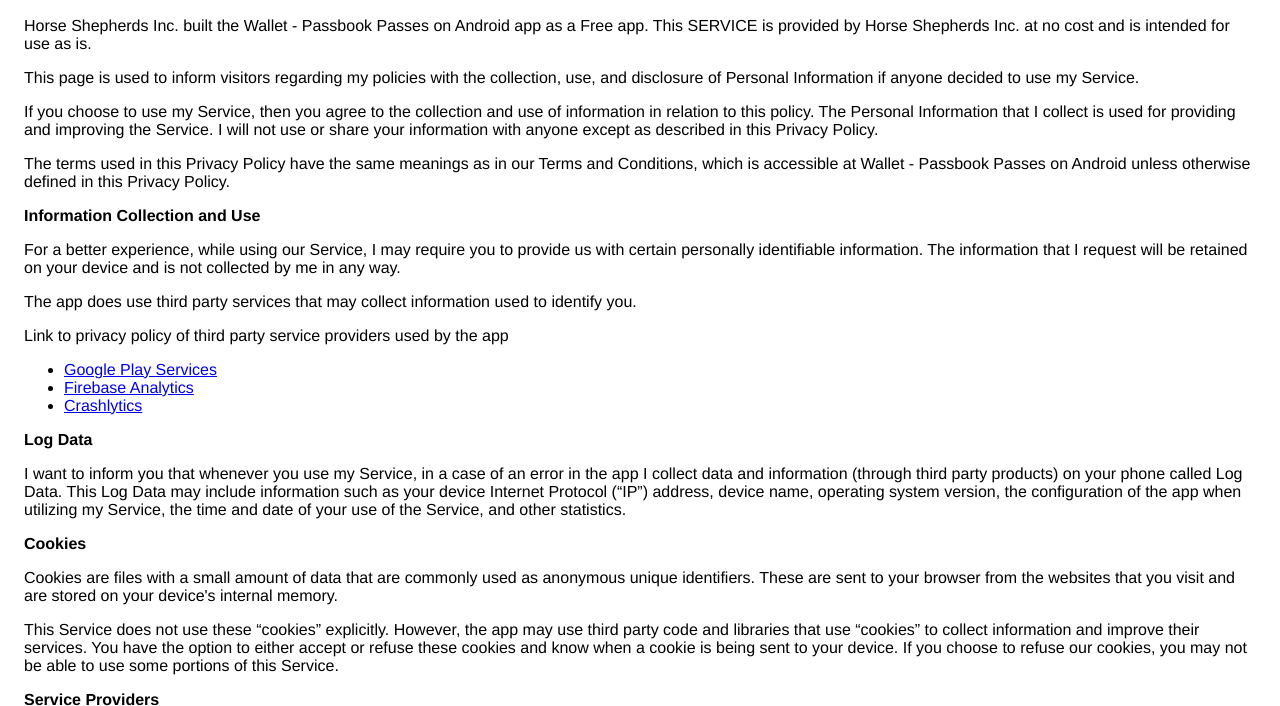
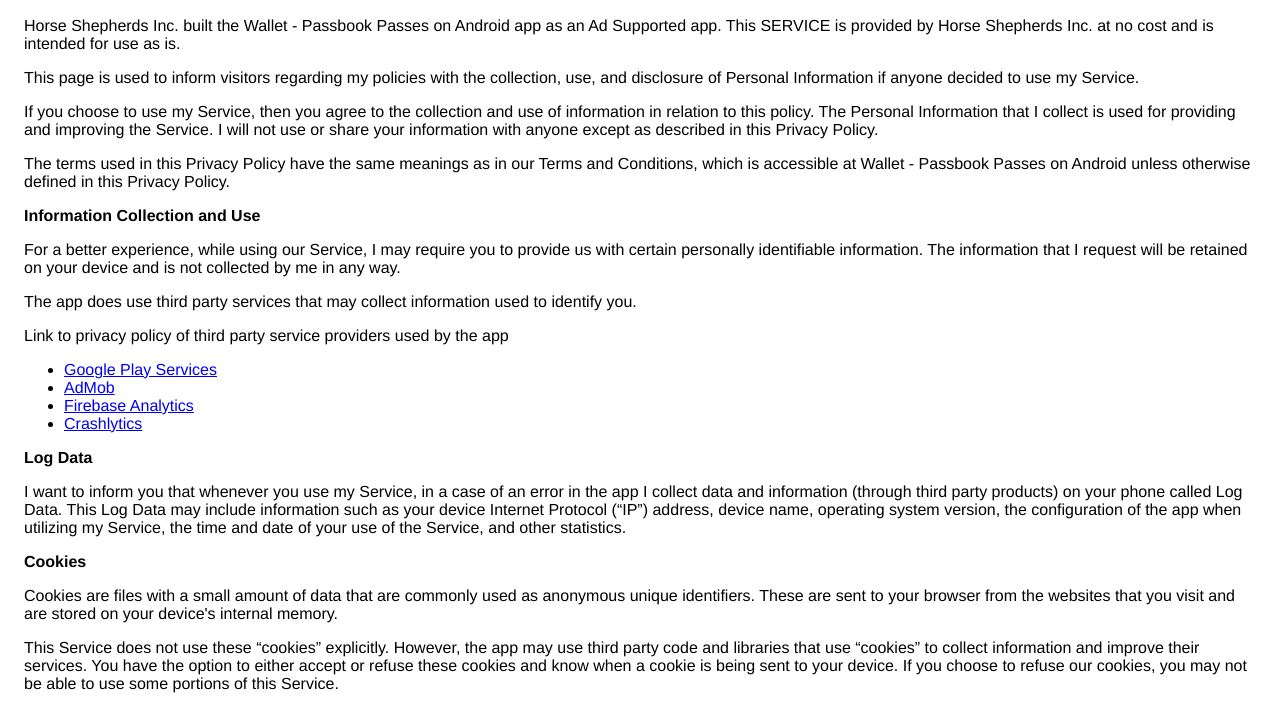
Before and after one commit to horseshepherds/wallet, a plain HTML site: page index.html in a window 1280 px wide. Shown: the part 75-781 px from the top of the page. Drawn offline with Linux system fonts and the light colour scheme.

Commit message:
Update index.html

```diff
--- a/index.html
+++ b/index.html
@@ -7,7 +7,7 @@
       <style> body { font-family: 'Helvetica Neue', Helvetica, Arial, sans-serif; padding:1em; } </style>
     </head>
     <body>
-    <h2>Privacy Policy</h2> <p> Horse Shepherds Inc. built the Wallet - Passbook Passes on Android app as a Free app. This SERVICE is provided by
+    <h2>Privacy Policy</h2> <p> Horse Shepherds Inc. built the Wallet - Passbook Passes on Android app as an Ad Supported app. This SERVICE is provided by
                     Horse Shepherds Inc. at no cost and is intended for use as is.
                   </p> <p>This page is used to inform visitors regarding my policies with the collection, use, and disclosure
                     of Personal Information if anyone decided to use my Service.
@@ -19,7 +19,7 @@
                     accessible at Wallet - Passbook Passes on Android unless otherwise defined in this Privacy Policy.
                   </p> <p><strong>Information Collection and Use</strong></p> <p>For a better experience, while using our Service, I may require you to provide us with certain
                     personally identifiable information. The information that I request will be retained on your device and is not collected by me in any way.
-                  </p> <p>The app does use third party services that may collect information used to identify you.</p> <div><p>Link to privacy policy of third party service providers used by the app</p> <ul><li><a href="https://www.google.com/policies/privacy/" target="_blank">Google Play Services</a></li><!----><li><a href="https://firebase.google.com/policies/analytics" target="_blank">Firebase Analytics</a></li><!----><!----><li><a href="http://try.crashlytics.com/terms/privacy-policy.pdf" target="_blank">Crashlytics</a></li><!----><!----></ul></div> <p><strong>Log Data</strong></p> <p> I want to inform you that whenever you use my Service, in a case of
+                  </p> <p>The app does use third party services that may collect information used to identify you.</p> <div><p>Link to privacy policy of third party service providers used by the app</p> <ul><li><a href="https://www.google.com/policies/privacy/" target="_blank">Google Play Services</a></li><li><a href="https://support.google.com/admob/answer/6128543?hl=en" target="_blank">AdMob</a></li><!----><li><a href="https://firebase.google.com/policies/analytics" target="_blank">Firebase Analytics</a></li><!----><!----><li><a href="http://try.crashlytics.com/terms/privacy-policy.pdf" target="_blank">Crashlytics</a></li><!----><!----></l></div> <p><strong>Log Data</strong></p> <p> I want to inform you that whenever you use my Service, in a case of
                     an error in the app I collect data and information (through third party products) on your phone
                     called Log Data. This Log Data may include information such as your device Internet Protocol (“IP”) address,
                     device name, operating system version, the configuration of the app when utilizing my Service,
```
